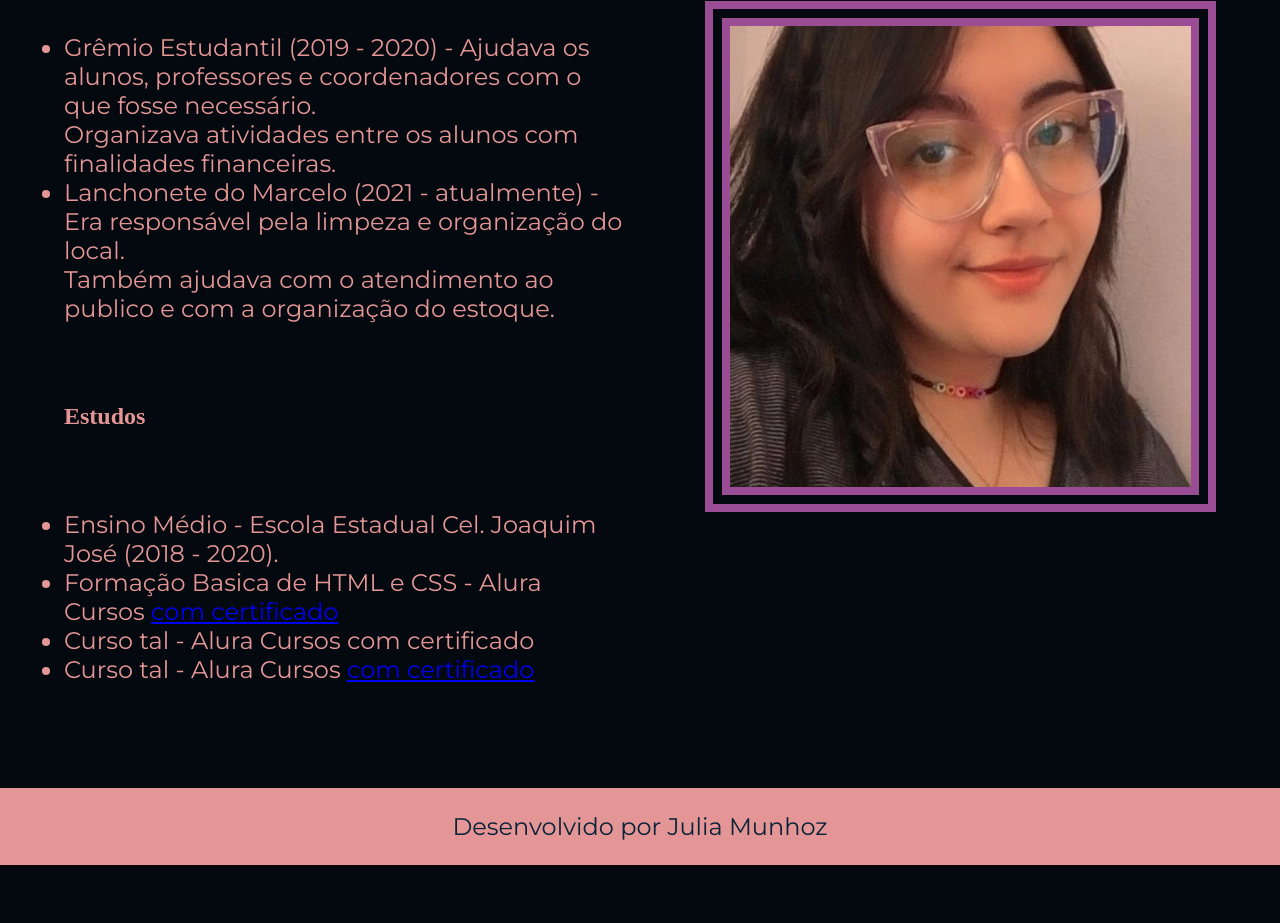
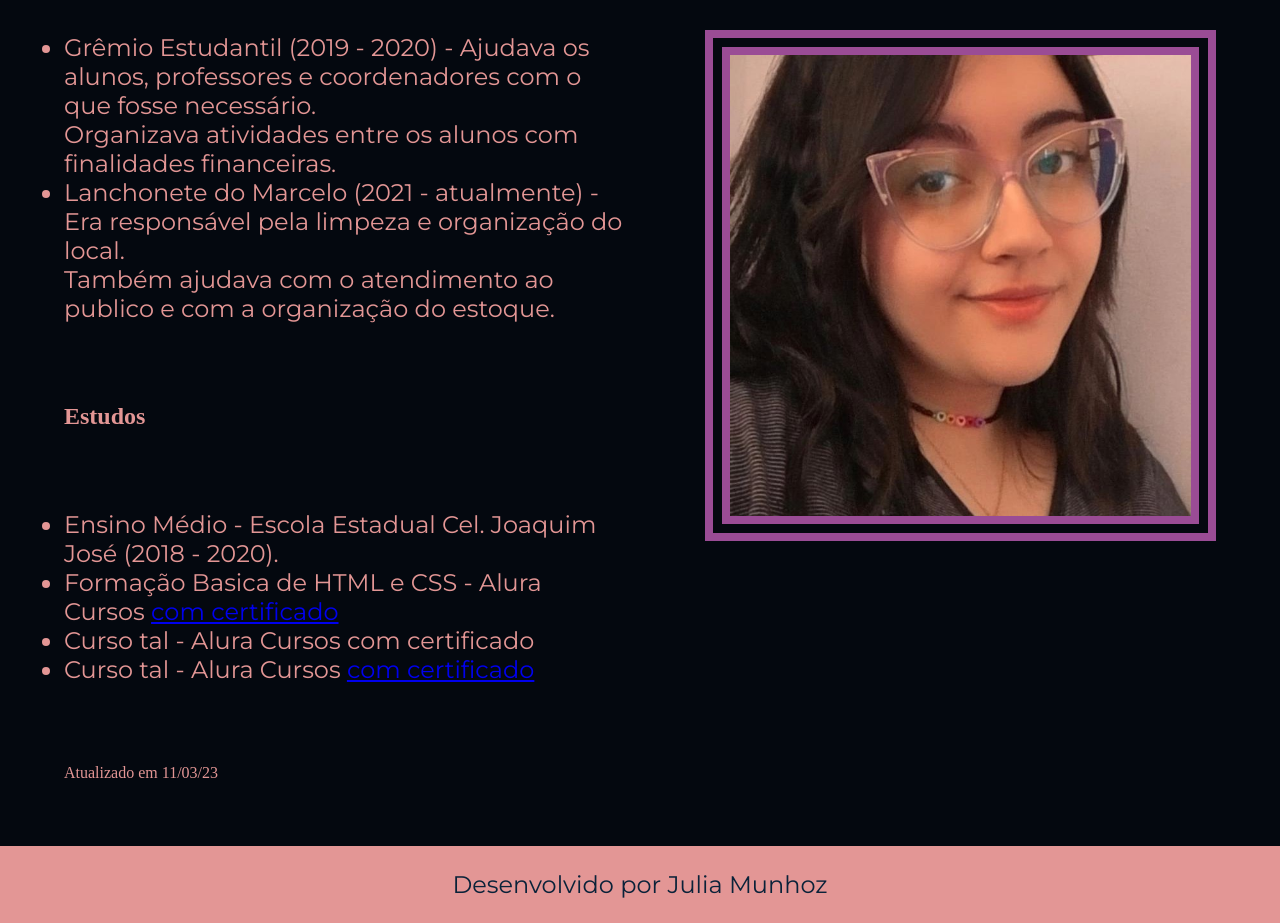
Before and after one commit to JubsMunhoz/portfolio, a plain HTML site: page curriculo.html in a window 1280 px wide. Shown: the part 327-1250 px from the top of the page. Before the commit the page ends 1192 px from the top, so only its background shows below. Drawn offline with Linux system fonts and the light colour scheme.

Commit message:
Update curriculo.html

```diff
--- a/curriculo.html
+++ b/curriculo.html
@@ -37,6 +37,7 @@
                 <li>Curso tal - Alura Cursos <a href="linkdocertificado">com certificado</a></li>
             </ul>
             </p>
+            <p class="att">Atualizado em 11/03/23</p>
         </section>
         <img class="imagem" src="./assets/foto 1.jpeg" alt="Foto de Julia Munhoz">
     </main>
```
